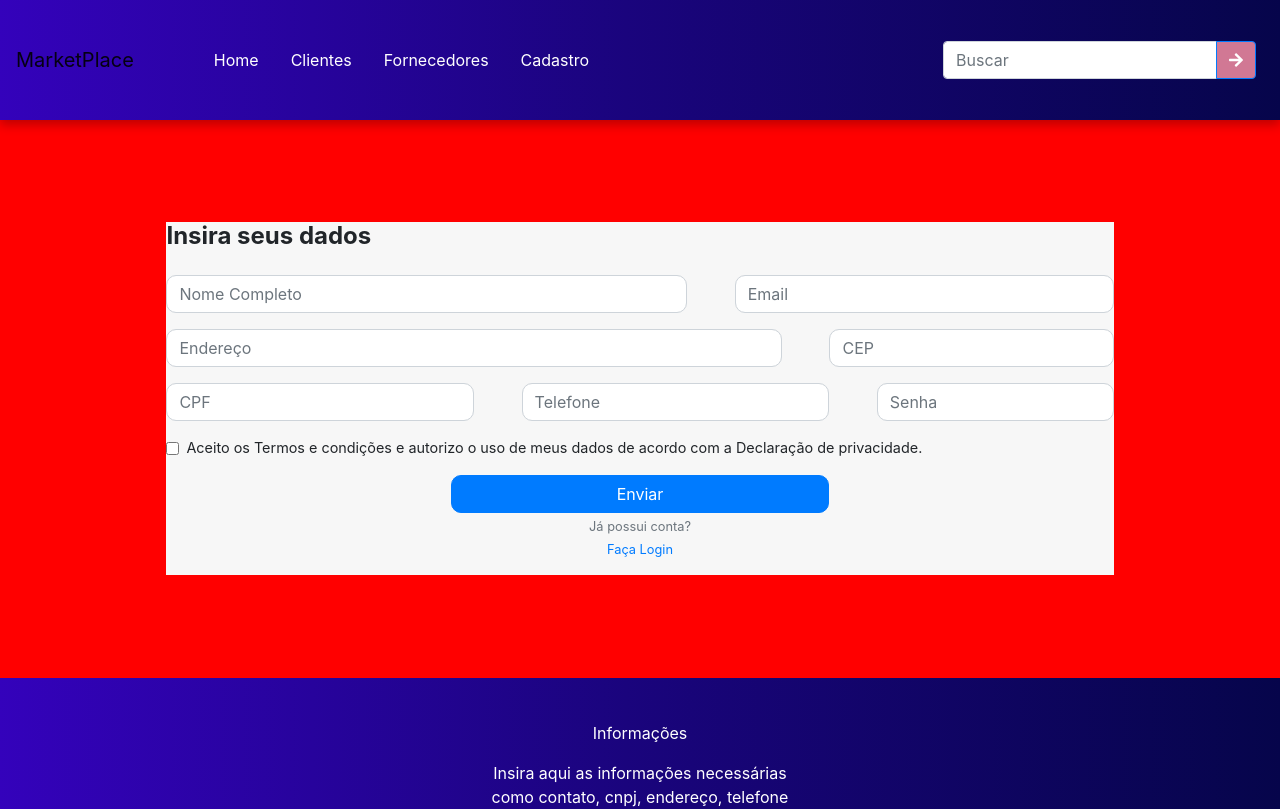
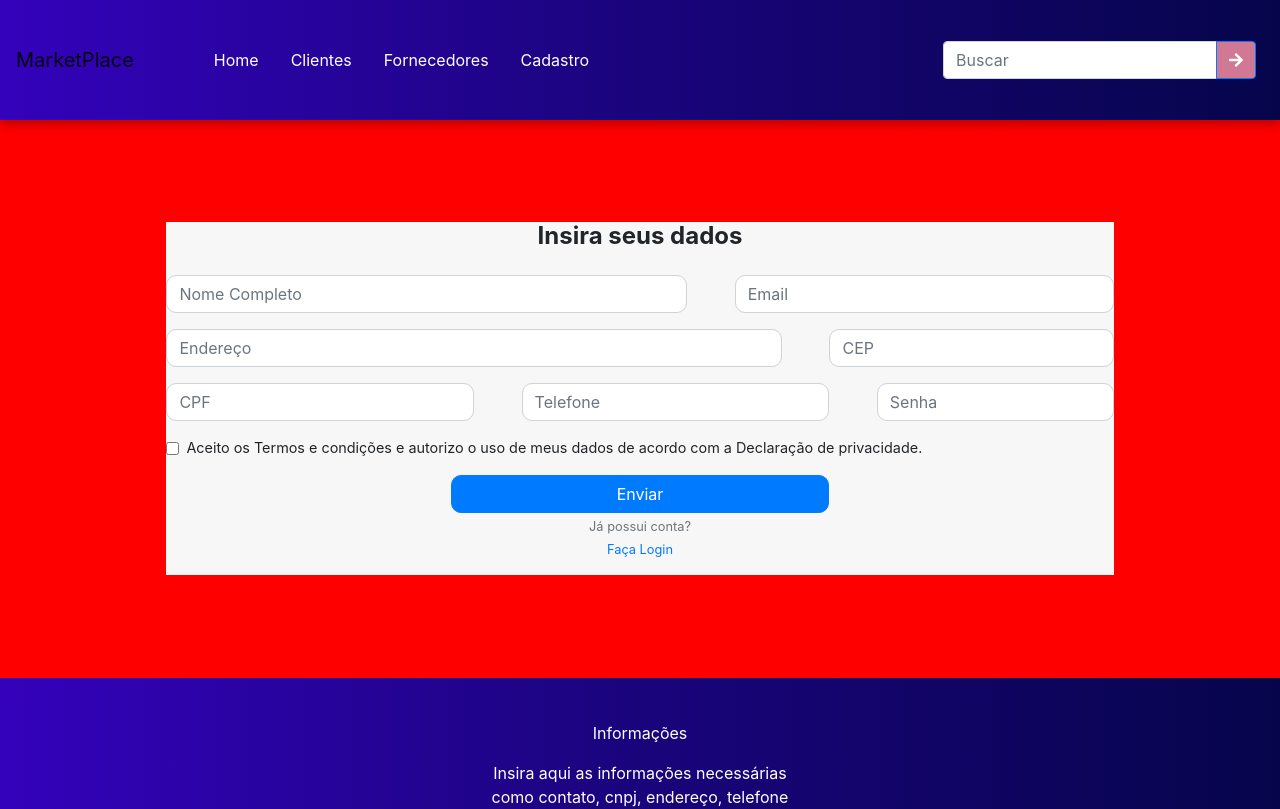
Before and after one commit to ivanvalverde/MarketPlaceFrontEnd, a React (Create React App) app: page / in a window 1280 px wide. Shown: the top 809 px of the page. Built offline with nearby package versions, Linux system fonts and the light colour scheme.

Commit message:
Erro de alinhamento do titulo corrigido

```diff
--- a/src/assets/css/signin.css
+++ b/src/assets/css/signin.css
@@ -52,7 +52,7 @@
   }
 
   .formClient .form-control,
-  .formClient .form-group:not(:last-child) {
+  .formClient .form-group:not(:last-child):not(:first-child) {
     display: flex;
   }
 
```
